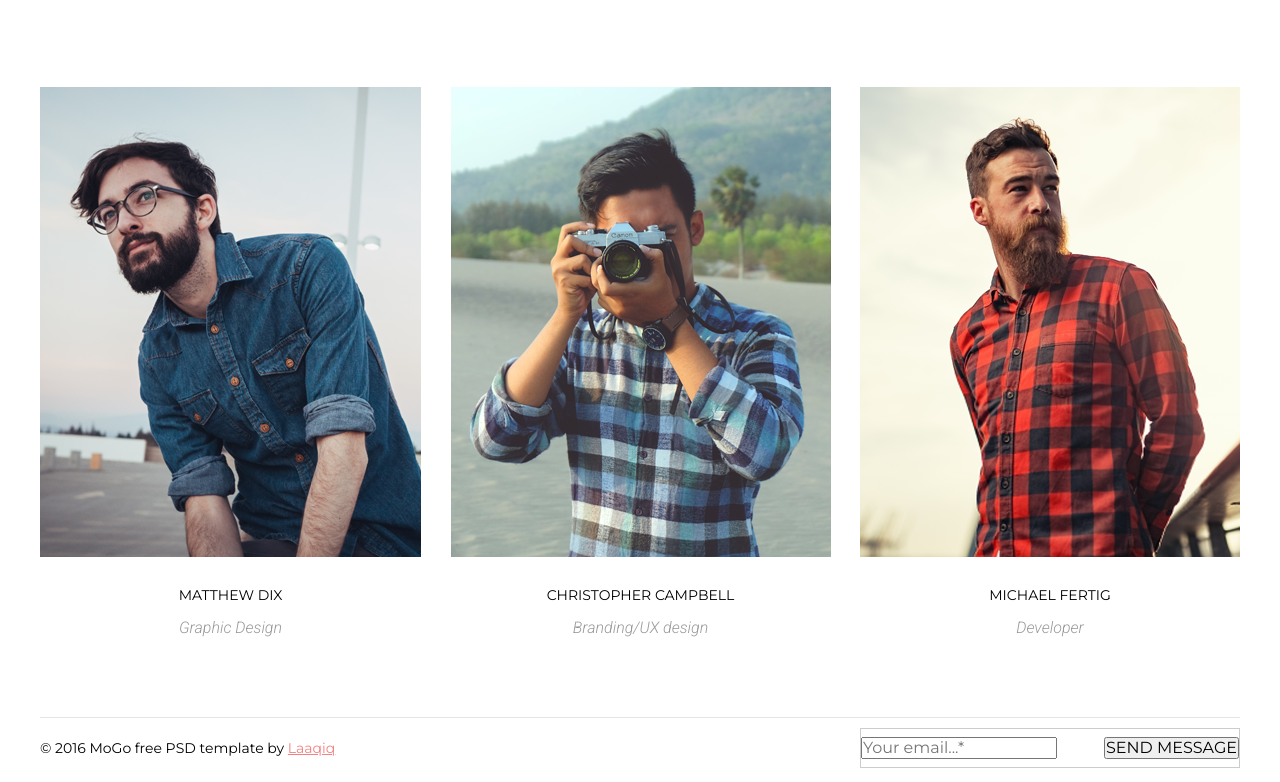
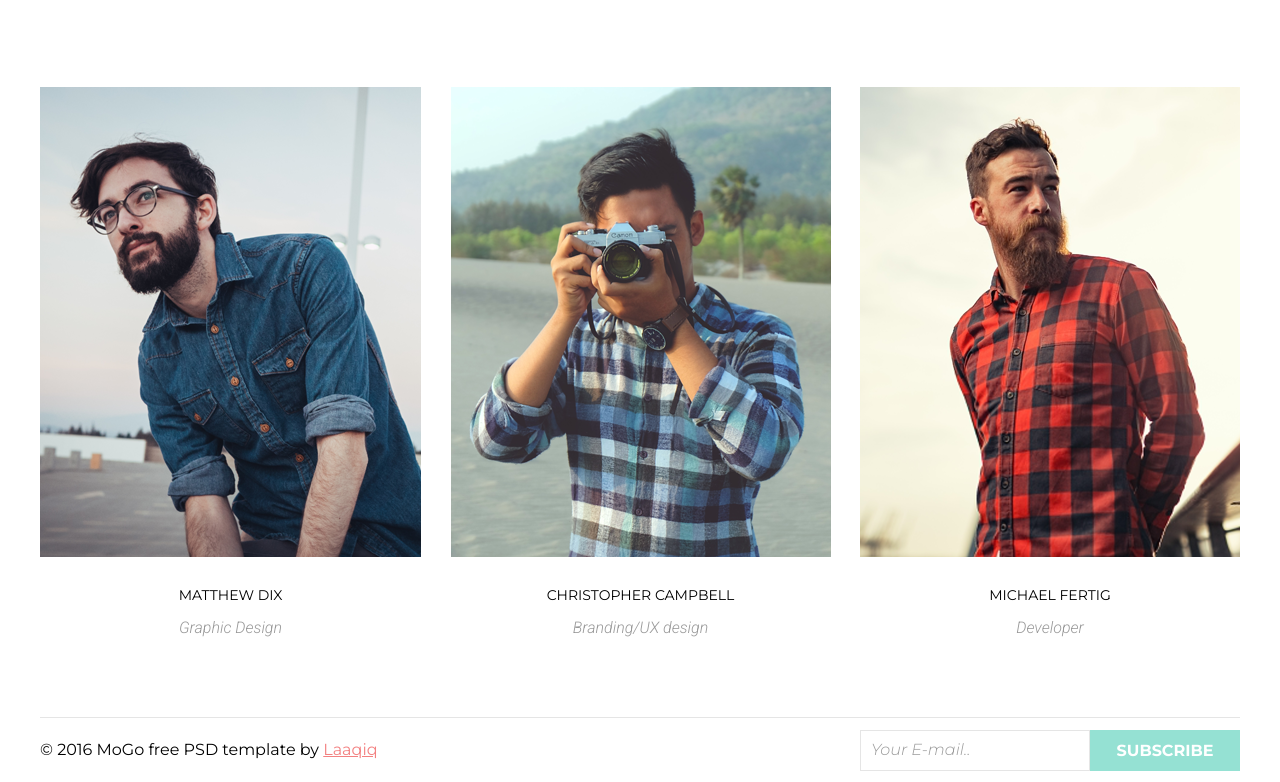
Before and after one commit to Mitya1987/goit-fe-cource, a plain HTML site: page html-css/Modul-10/index.html in a window 1280 px wide. Shown: the part 1992-2774 px from the top of the page. Drawn offline with Linux system fonts and the light colour scheme.

Commit message:
end homework 10

```diff
--- a/html-css/Modul-10/css/style.css
+++ b/html-css/Modul-10/css/style.css
@@ -348,59 +348,69 @@ img {
 
 /* Footer */
 
-.footer-wrap {
+.page_footer {
+  background-color: #fff;
+  width: 100%;
+}
+.page_footer__content {
   display: flex;
-  min-height: 60px;
+  flex-wrap: wrap;
+  align-items: center;
   justify-content: space-between;
-  align-items: center;
   border-top: 1px solid #e5e5e5;
+  min-height: 65px;
 }
 
-.footer-wrap p {
-  font-size: 14px;
+.page_footer__left-container a {
+  color: #f38181;
+  display: inline;
 }
 
-.link-laaqiq {
-  display: inline;
-  color: #f38181;
+.page_footer__right-container form {
+  display: inline-flex;
 }
 
-.subscribe {
-  display: flex;
-  justify-content: space-between;
-  align-items: center;
-  flex-basis: 380px;
-  height: 40px;
-  border: 0.1px solid  #ccc;
+.page_footer__right-container input[name="e-mail"] {
+  width: 230px;
+  border: 1px solid #e5e5e5;
+  padding: 10px;
+  margin: 0;
 }
 
-.email {
-  display: block;
-  padding-left: 13px;
-  font-family: 'Roboto', sans-serif;
-  font-size: 15px;
-  line-height: 24px;
-  font-weight: 300;
-  font-style: italic;
-  color: #999999;
+.page_footer__right-container button[name="submit"] {
+  font-family: 'Montserrat', sans-serif;
+  font-weight: 700;
+  color: #fff;
+  width: 150px;
+  margin: 0;
+  border: none;
+  background-color: #95e1d3;
+  padding: 0;
+  line-height: 2.6;
+  transition: all 200ms linear;
 }
 
-.link-sub {
-  width: 150px;
-  height: 38px;
-  background-color: #95e1d3;
-  text-align: center;
-  line-height: 38px;
-  font-size: 14px;
-  font-weight: bold;
-  text-transform: uppercase;
-  color: #ffffff;
-  transform-style: background-color 200ms linear;
+.page_footer__right-container button[name="submit"]:hover {
+  background-color: #f38181;
 }
 
-.link-sub:hover {
-  background-color: #f38181;
+::-webkit-input-placeholder {
+  color: #999;
+  font-style: italic;
 }
+::-moz-placeholder {
+  color: #999;
+  font-style: italic;
+}
+:-ms-input-placeholder
+  color: #999;
+  font-style: italic;
+}
+:-moz-placeholder {
+  color: #999999;
+  font-style: italic;
+}
+
 
 @media (min-resolution:192dpi), (min-resolution:2dppx) {
   .page-header {
--- a/html-css/Modul-10/index.html
+++ b/html-css/Modul-10/index.html
@@ -212,14 +212,18 @@
         </ul>
       </section>
     </main>
-    <footer class="page-footer">
-        <form class="footer-wrap container">
-          <p>© 2016 MoGo free PSD template by <a class="link-laaqiq" href="#">Laaqiq</a></p>
-          <div class="subscribe">
-              <input type="email" name="e-mail" placeholder="Your email...*" required>
-              <button class="btn">SEND MESSAGE</button>
-        </div>
-      </form>
-    </footer>
+    <footer class="page_footer">
+      <div class="page_footer__content container">
+          <div class="page_footer__left-container">
+              <p>© 2016 MoGo free PSD template by <a href="#">Laaqiq</a></p>
+          </div>
+          <div class="page_footer__right-container">
+              <form action="" id="subscribe">
+                  <input type="email" name="e-mail" id="" placeholder="Your E-mail..">
+                  <button type="submit" name="submit" id="subscribe_submit">SUBSCRIBE</button>
+              </form>
+          </div>
+      </div>
+  </footer>
   </body>
 </html>
```
